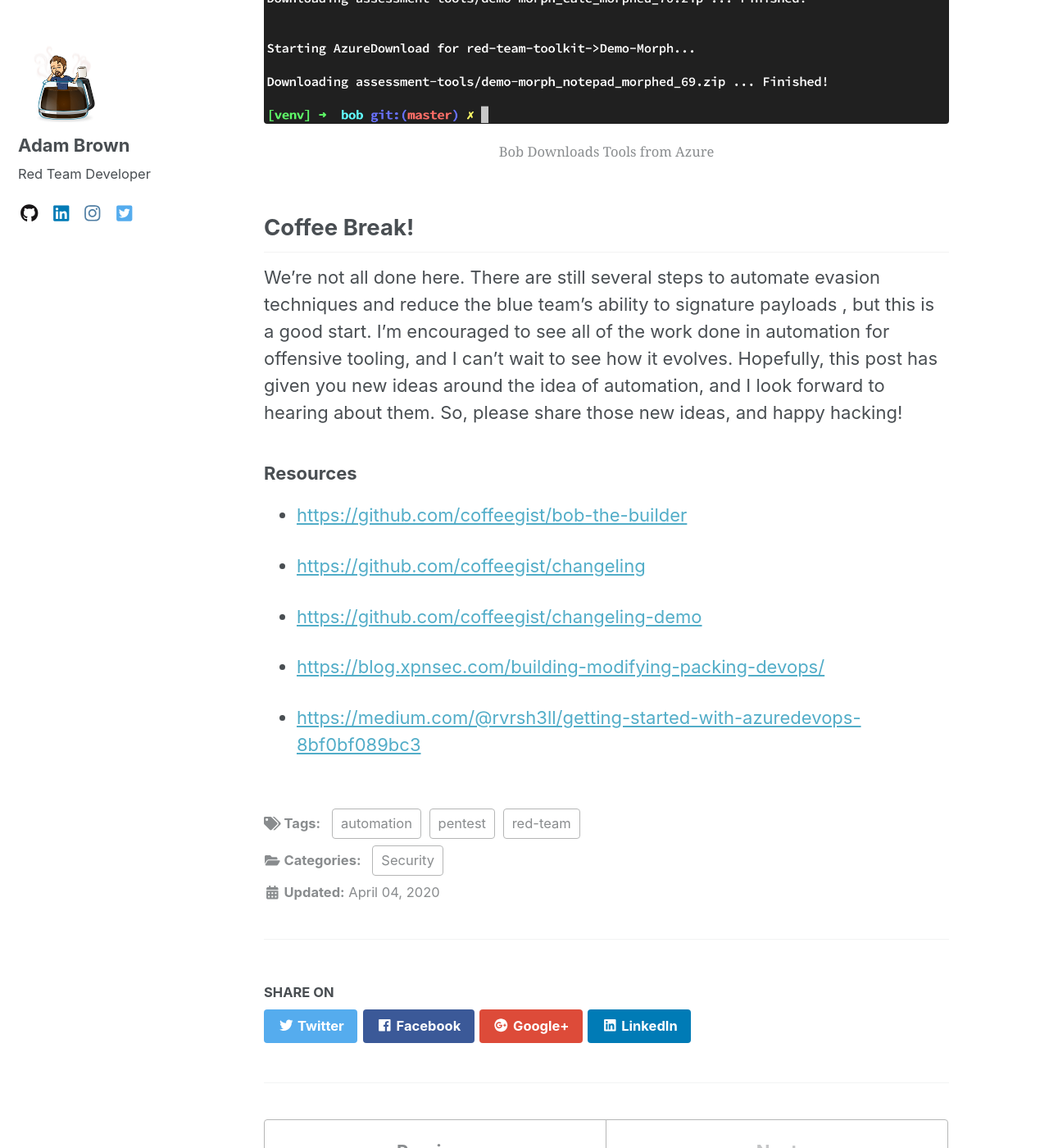
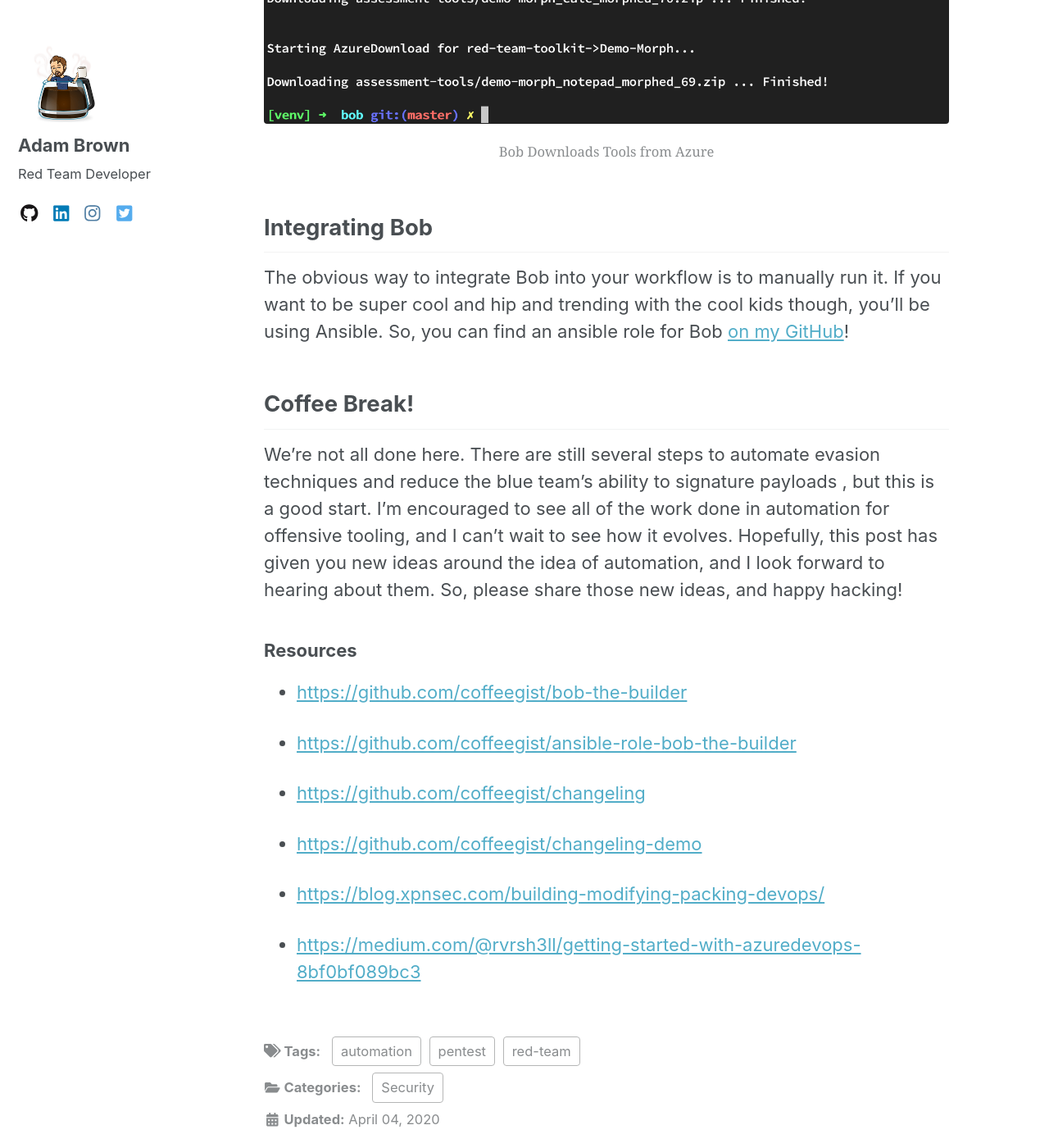
Before and after one commit to coffeegist/coffeegist.github.io, a Jekyll site: the page built from _posts/2020-04-04-automation-through-azure-with-bob.md, in a window 1280 px wide and 1400 px high, scrolled down 14183 px. Shown: the whole window at 82% size. Built offline with Jekyll 4.4.1, drawn with Linux system fonts in a browser that asks for light colours; nearby versions of some CDN libraries; comment, search, counter and statistics services are not loaded.

Commit message:
* Update Bob post with ansible role

```diff
--- a/_posts/2020-04-04-automation-through-azure-with-bob.md
+++ b/_posts/2020-04-04-automation-through-azure-with-bob.md
@@ -300,6 +300,10 @@ This is fairly straightforward. The only modifications you might make are to the
 {% include figure image_path="/assets/images/2020-04-04-automation-through-azure-devops-with-bob/bob-run-downloads.png" caption="Bob Downloads Tools from Azure" %}
 
 
+## Integrating Bob
+
+The obvious way to integrate Bob into your workflow is to manually run it. If you want to be super cool and hip and trending with the cool kids though, you'll be using Ansible. So, you can find an ansible role for Bob [on my GitHub](https://github.com/coffeegist/ansible-role-bob-the-builder)!
+
 ## Coffee Break!
 
 We're not all done here. There are still several steps to automate evasion techniques and reduce the blue team's ability to signature payloads , but this is a good start. I'm encouraged to see all of the work done in automation for offensive tooling, and I can't wait to see how it evolves. Hopefully, this post has given you new ideas around the idea of automation, and I look forward to hearing about them. So, please share those new ideas, and happy hacking!
@@ -309,6 +313,8 @@ We're not all done here. There are still several steps to automate evasion techn
 
 - [https://github.com/coffeegist/bob-the-builder](https://github.com/coffeegist/bob-the-builder)
 
+- [https://github.com/coffeegist/ansible-role-bob-the-builder](https://github.com/coffeegist/ansible-role-bob-the-builder)
+
 - [https://github.com/coffeegist/changeling](https://github.com/coffeegist/changeling)
 
 - [https://github.com/coffeegist/changeling-demo](https://github.com/coffeegist/changeling-demo)
```
